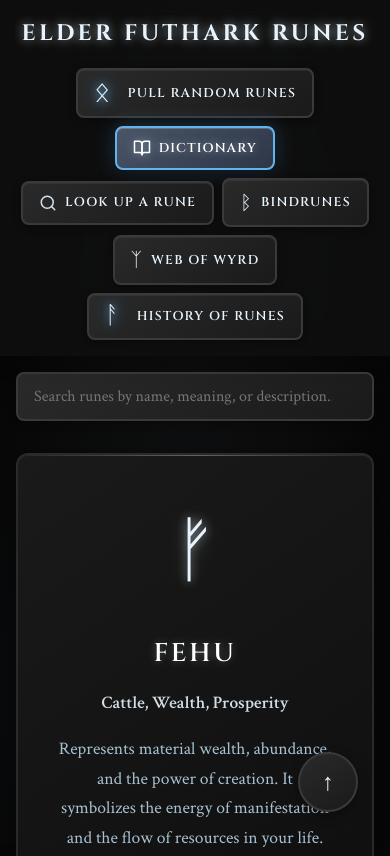
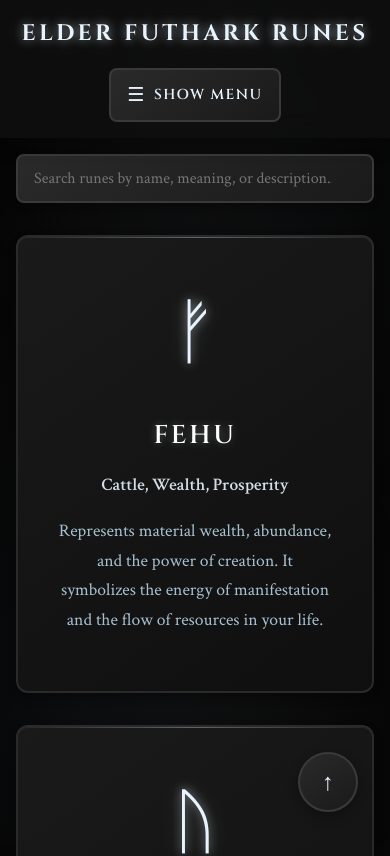
Before and after one commit to katalinkult/runes, a React (Vite) app: page / in a window 390 px wide. Shown: the top 856 px of the page. Built offline with nearby package versions, Linux system fonts and the light colour scheme.

Commit message:
Menu collapsed on small and mobile screens.

```diff
--- a/src/App.tsx
+++ b/src/App.tsx
@@ -20,6 +20,9 @@ function App() {
 
   // Add state for tracking window size
   const [isMobile, setIsMobile] = useState(false);
+
+  // Add state for mobile menu
+  const [isMobileMenuOpen, setIsMobileMenuOpen] = useState(false);
 
   const runeDrawingContainerRef = useRef<HTMLDivElement>(null);
   const singleRuneResultRef = useRef<HTMLDivElement>(null);
@@ -152,6 +155,8 @@ function App() {
   const handleTabChange = (tab: 'dictionary' | 'lookup' | 'bindrunes' | 'wyrd' | 'randompull' | 'history') => {
     setActiveTab(tab);
     setSelectedLookupRune(null);
+    // Close mobile menu if open
+    setIsMobileMenuOpen(false);
     // Scroll to top for all tabs
     window.scrollTo({ top: 0, behavior: 'smooth' });
   };
@@ -180,6 +185,124 @@ function App() {
         <div className="top-band-content">
           <h1 className="app-title">Elder Futhark Runes</h1>
 
+          {isMobile ? (
+            <div style={{ display: 'flex', alignItems: 'center', gap: '1rem' }}>
+              <button
+                onClick={() => setIsMobileMenuOpen(!isMobileMenuOpen)}
+                style={{
+                  background: 'linear-gradient(145deg, #2a2a2a, #1a1a1a)',
+                  border: '2px solid #3a3a3a',
+                  borderRadius: '8px',
+                  color: '#e8f4fd',
+                  padding: '0.75rem 1rem',
+                  fontSize: '0.9rem',
+                  fontWeight: '600',
+                  cursor: 'pointer',
+                  transition: 'all 0.3s ease',
+                  display: 'flex',
+                  alignItems: 'center',
+                  gap: '0.5rem',
+                  fontFamily: 'Cinzel, serif',
+                  textTransform: 'uppercase',
+                  letterSpacing: '0.1em'
+                }}
+                onMouseEnter={(e) => {
+                  e.currentTarget.style.background = 'linear-gradient(145deg, #3a3a3a, #2a2a2a)';
+                  e.currentTarget.style.borderColor = '#4a5568';
+                }}
+                onMouseLeave={(e) => {
+                  e.currentTarget.style.background = 'linear-gradient(145deg, #2a2a2a, #1a1a1a)';
+                  e.currentTarget.style.borderColor = '#3a3a3a';
+                }}
+              >
+                <span style={{ fontSize: '1.2rem' }}>☰</span>
+                {isMobileMenuOpen ? 'Hide Menu' : 'Show Menu'}
+              </button>
+
+              {isMobileMenuOpen && (
+                <nav className="top-nav" style={{
+                  position: 'absolute',
+                  top: '100%',
+                  left: 0,
+                  right: 0,
+                  background: 'rgba(15, 15, 15, 0.95)',
+                  backdropFilter: 'blur(15px)',
+                  borderTop: '1px solid #3a3a3a',
+                  padding: '1rem',
+                  display: 'flex',
+                  flexDirection: 'column',
+                  gap: '0.5rem',
+                  zIndex: 1000
+                }}>
+                  <button
+                    className={`nav-button ${activeTab === 'randompull' ? 'active' : ''}`}
+                    onClick={() => handleTabChange('randompull')}
+                  >
+                    <span style={{
+                      fontSize: '1.7rem',
+                      fontWeight: 'bold',
+                      color: '#e8f4fd',
+                      textShadow: '0 0 8px #63b3ed, 0 0 16px #63b3ed',
+                      marginRight: '0.5rem',
+                      verticalAlign: 'middle',
+                      display: 'inline-block',
+                      lineHeight: 1
+                    }}>ᛟ</span>
+                    <span>Pull Random Runes</span>
+                  </button>
+
+                  <button
+                    className={`nav-button ${activeTab === 'dictionary' ? 'active' : ''}`}
+                    onClick={() => handleTabChange('dictionary')}
+                  >
+                    <BookOpen size={18} />
+                    <span>Dictionary</span>
+                  </button>
+
+                  <button
+                    className={`nav-button ${activeTab === 'lookup' ? 'active' : ''}`}
+                    onClick={() => handleTabChange('lookup')}
+                  >
+                    <Search size={18} />
+                    <span>Look up a Rune</span>
+                  </button>
+
+                  <button
+                    className={`nav-button ${activeTab === 'bindrunes' ? 'active' : ''}`}
+                    onClick={() => handleTabChange('bindrunes')}
+                  >
+                    <span style={{ fontSize: '1.2rem', fontWeight: 'bold' }}>ᛒ</span>
+                    <span>Bindrunes</span>
+                  </button>
+
+                  <button
+                    className={`nav-button ${activeTab === 'wyrd' ? 'active' : ''}`}
+                    onClick={() => handleTabChange('wyrd')}
+                  >
+                    <span style={{ fontSize: '1.2rem', fontWeight: 'bold' }}>ᛉ</span>
+                    <span>Web of Wyrd</span>
+                  </button>
+
+                  <button
+                    className={`nav-button ${activeTab === 'history' ? 'active' : ''}`}
+                    onClick={() => handleTabChange('history')}
+                  >
+                    <span style={{
+                      fontSize: '1.5rem',
+                      fontWeight: 'bold',
+                      color: '#e8f4fd',
+                      textShadow: '0 0 8px #63b3ed, 0 0 16px #63b3ed',
+                      marginRight: '0.5rem',
+                      verticalAlign: 'middle',
+                      display: 'inline-block',
+                      lineHeight: 1
+                    }}>ᚨ</span>
+                    <span>History of Runes</span>
+                  </button>
+                </nav>
+              )}
+            </div>
+          ) : (
             <nav className="top-nav">
               <button
                 className={`nav-button ${activeTab === 'randompull' ? 'active' : ''}`}
@@ -247,6 +370,7 @@ function App() {
                 <span>History of Runes</span>
               </button>
             </nav>
+          )}
         </div>
       </div>
 
```
Lines whose indentation alone changed are shown as unchanged.
